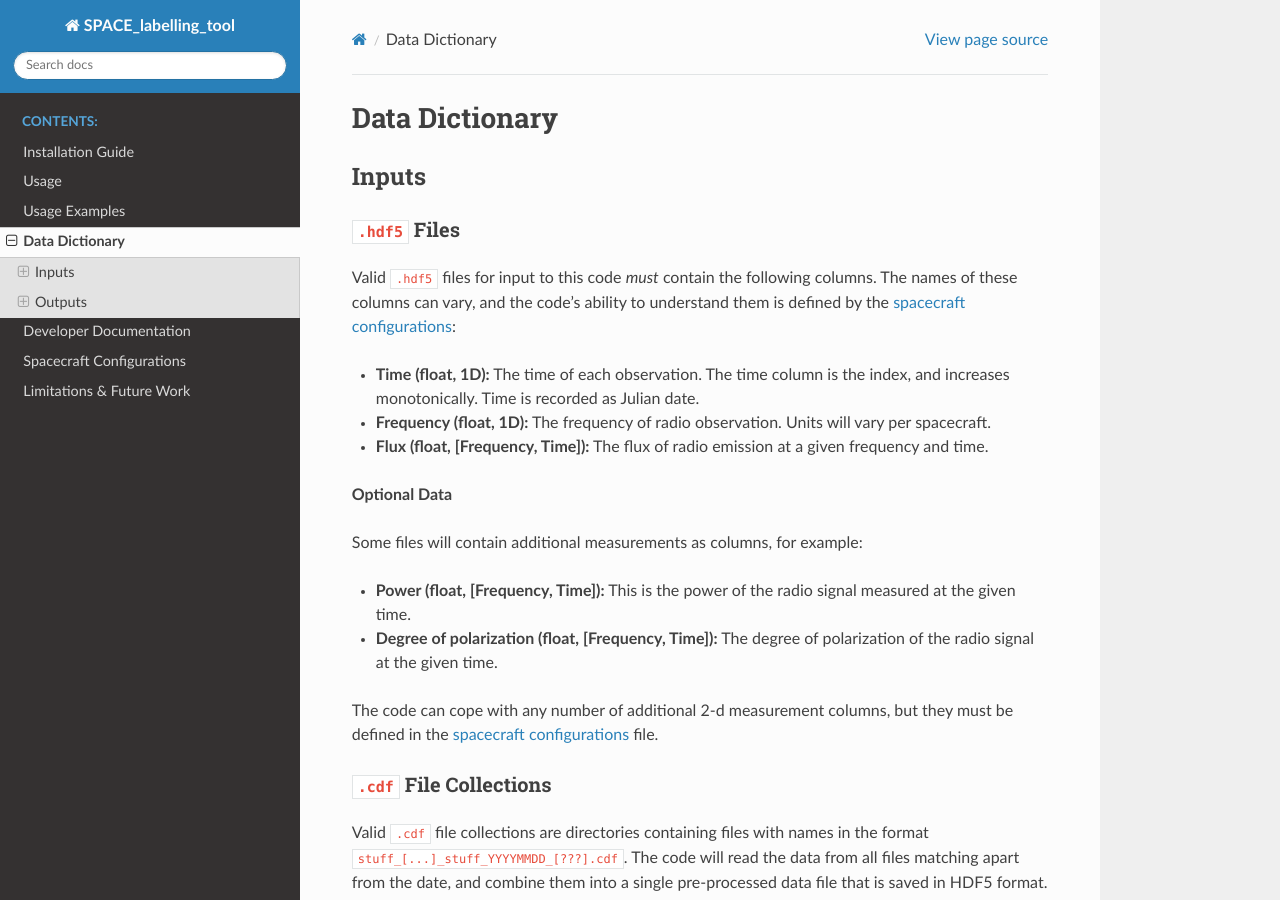
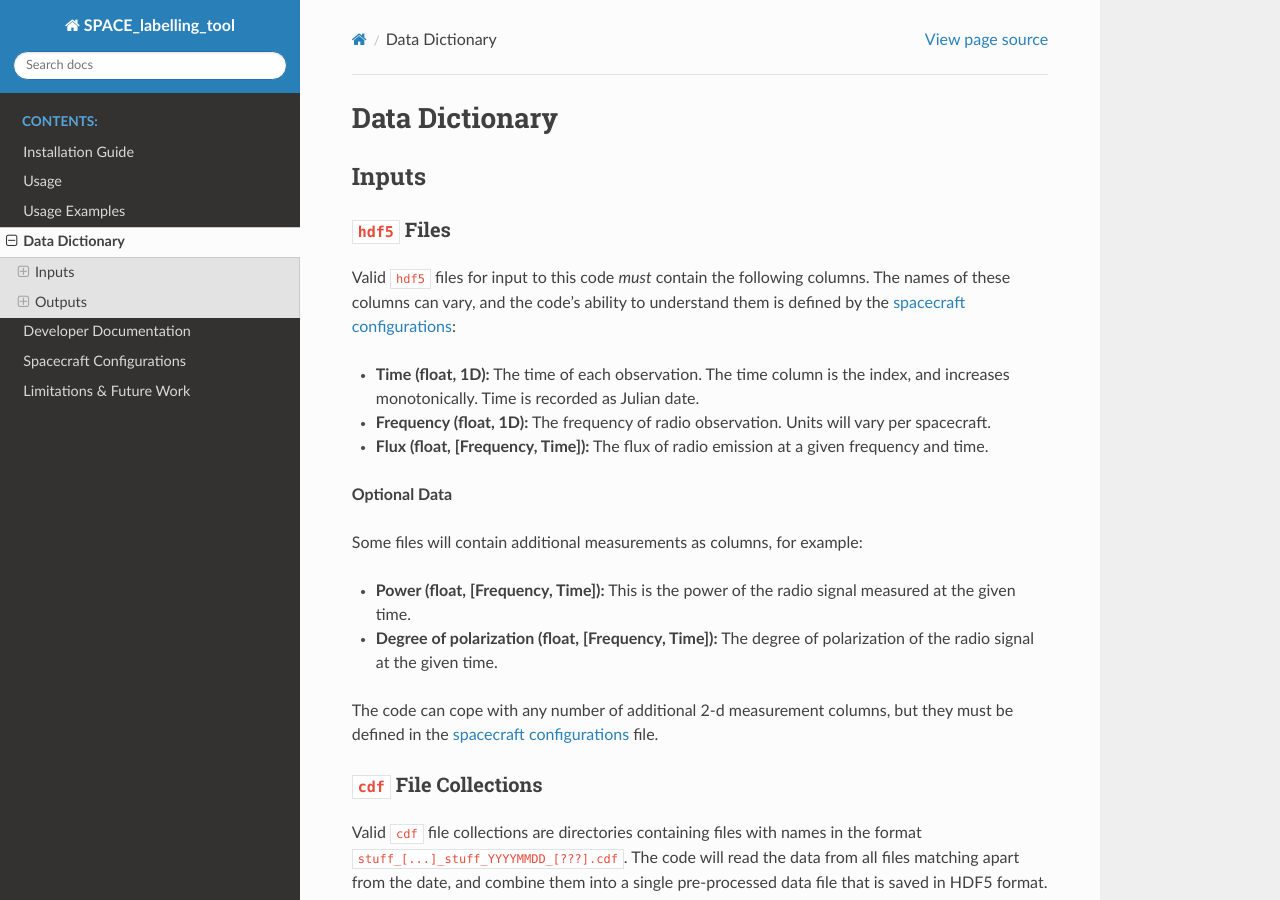
Before and after one commit to CorentinLouis/SPACE_labelling_tool, a Sphinx documentation site: the page built from docs/source/data_dictionary.md, in a window 1280 px wide and 900 px high. Built offline with Sphinx 7.4.7 and the Read the Docs theme 2.0.0, drawn with Linux system fonts in a browser that asks for light colours.

Commit message:
Fixing typos

```diff
--- a/docs/source/data_dictionary.md
+++ b/docs/source/data_dictionary.md
@@ -2,9 +2,9 @@
 
 ## Inputs
 
-### `.hdf5` Files
+### `hdf5` Files
 
-Valid `.hdf5` files for input to this code *must* contain the following columns. The names of these columns can vary,
+Valid `hdf5` files for input to this code *must* contain the following columns. The names of these columns can vary,
 and the code's ability to understand them is defined by the [spacecraft configurations](spacecraft_configurations.md):
 
 * **Time (float, 1D):** The time of each observation. The time column is the index, and increases monotonically.
@@ -22,9 +22,9 @@ Some files will contain additional measurements as columns, for example:
 The code can cope with any number of additional 2-d measurement columns, but they must be defined in the
 [spacecraft configurations](spacecraft_configurations.md) file.
 
-### `.cdf` File Collections
+### `cdf` File Collections
 
-Valid `.cdf` file collections are directories containing files with names in the format
+Valid `cdf` file collections are directories containing files with names in the format
 `stuff_[...]_stuff_YYYYMMDD_[???].cdf`.
 The code will read the data from all files matching apart from the date,
 and combine them into a single pre-processed data file that is saved in HDF5 format.
```
